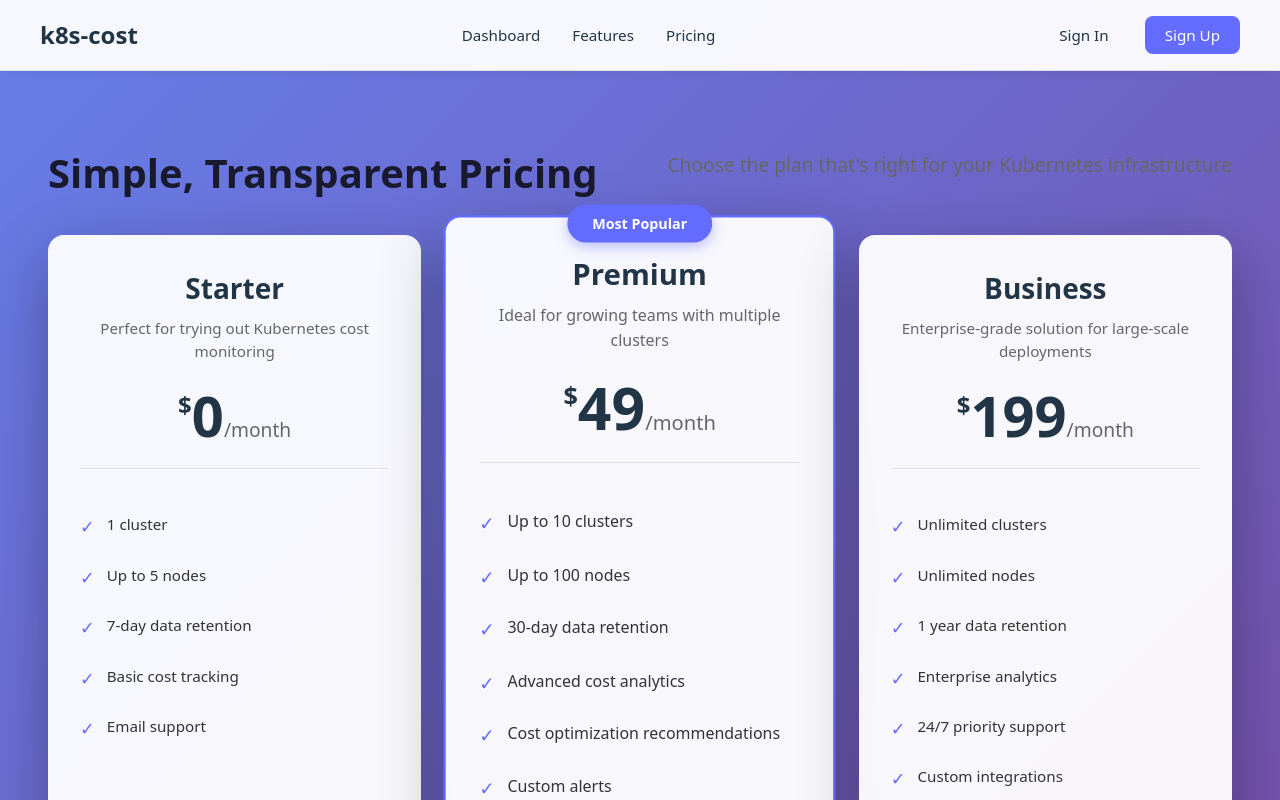
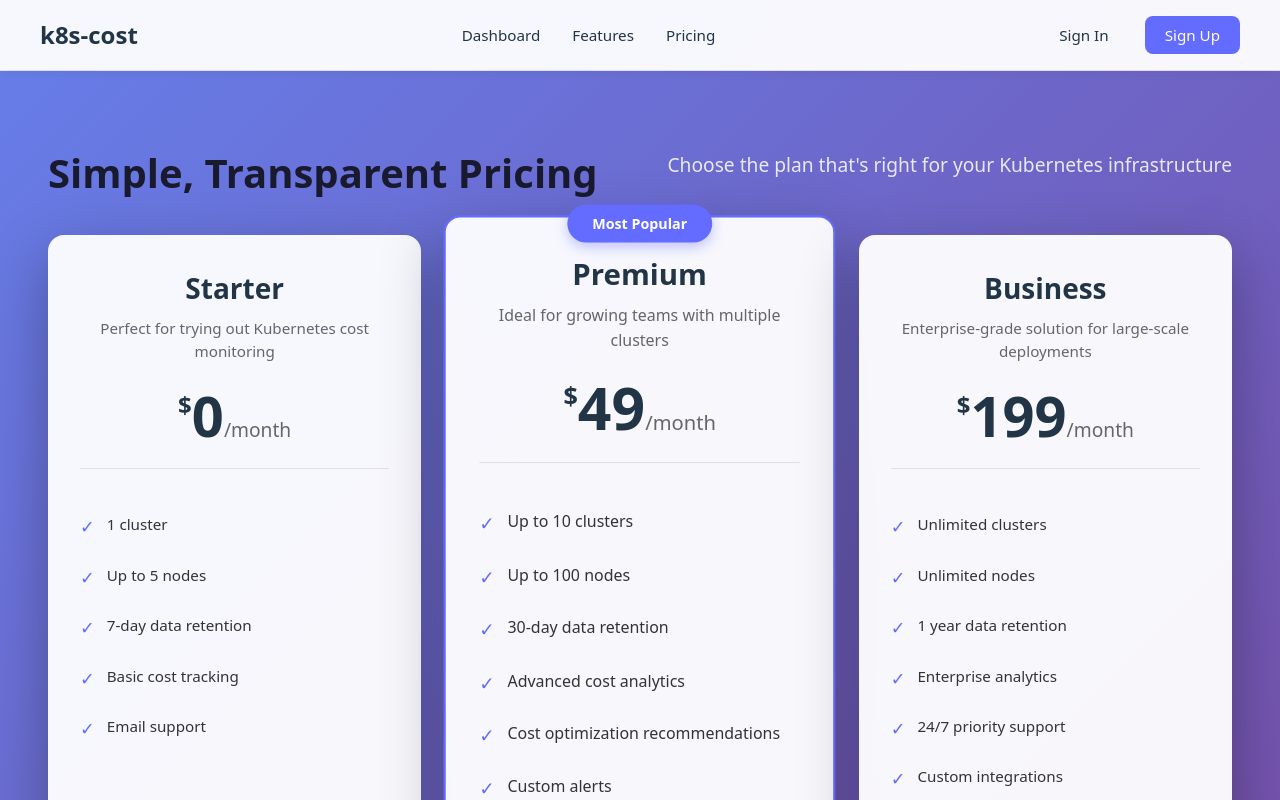
Before and after one commit to bugfreev587/kubernetes-cost-monitor, a React (Vite) app in the folder auth-service-frontend/: page /pricing in a window 1280 px wide. Shown: the top 800 px of the page. Built offline with nearby package versions, Linux system fonts and the light colour scheme; no server answers.

Commit message:
Fix pricing config subtitle text color for readability on purple background
Co-Authored-By: Claude Opus 4.6 <noreply@anthropic.com>

```diff
--- a/auth-service-frontend/src/pages/PricingConfigPage.css
+++ b/auth-service-frontend/src/pages/PricingConfigPage.css
@@ -21,7 +21,7 @@
 
 .pricing-header p {
   margin: 0;
-  color: #666;
+  color: rgba(255, 255, 255, 0.85);
 }
 
 .header-actions {
```
